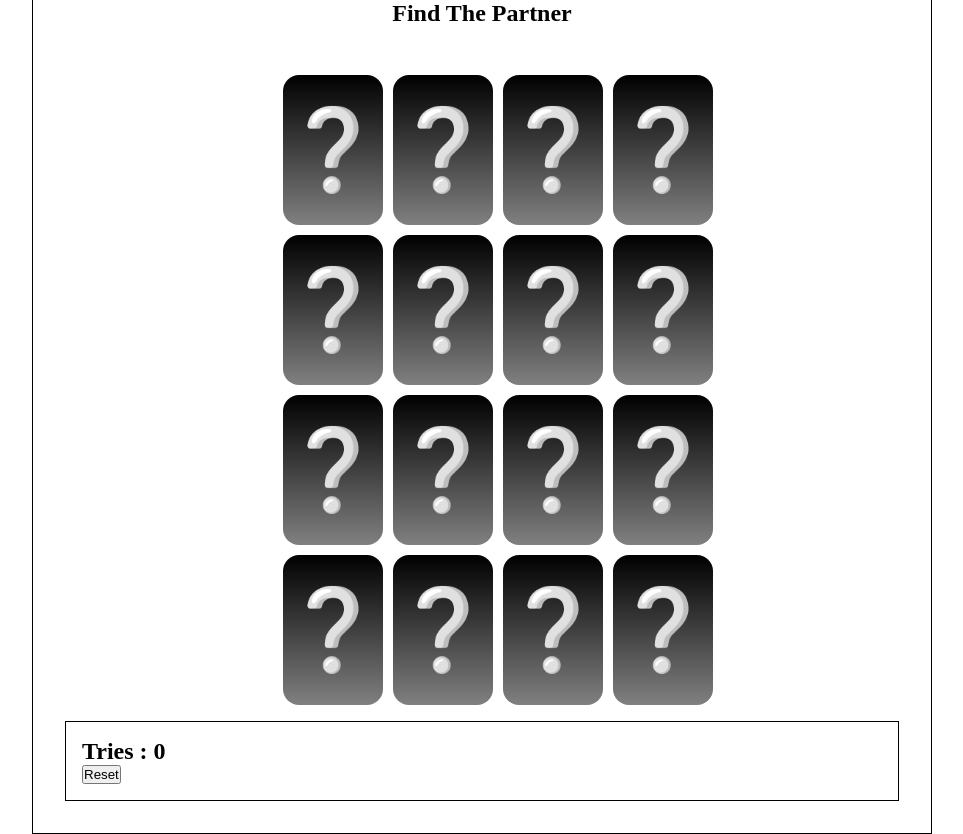
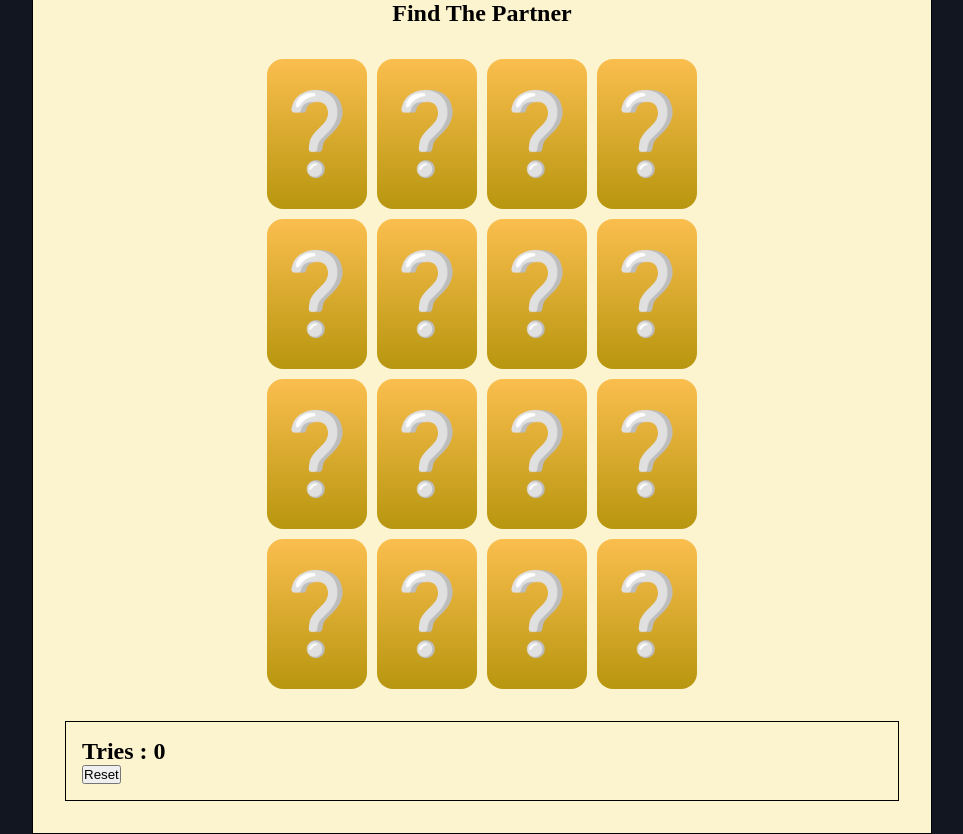
Before and after one commit to KT1G/Parejas-Emojis-BL, a plain HTML site: page Primer Proyecto JS/Index.html in a window 1280 px wide. Both pictures are taken after a click on the button "Reset". Shown: the whole page, without its empty margins (158-1121 px from the left). Drawn offline with Linux system fonts and the light colour scheme.

Commit message:
colores provisionales

```diff
--- a/Primer Proyecto JS/script.js
+++ b/Primer Proyecto JS/script.js
@@ -73,5 +73,5 @@ button.addEventListener("click", () => {
     for (const card of cards) {
         card.className = "card";
     }
-    setTimeout(() => {barajar();}, 4000);
+    setTimeout(() => {barajar();}, 2000);
 });
--- a/Primer Proyecto JS/style.css
+++ b/Primer Proyecto JS/style.css
@@ -4,7 +4,10 @@
     box-sizing: border-box;
 }
 
+.root{
 
+
+}
 
 
 body{
@@ -14,6 +17,8 @@ body{
     display: flex;
     justify-content: center;
     align-items: center;
+
+    background-color:#111620;
 }
 
 main{
@@ -32,20 +37,26 @@ main{
     text-align: center;
     padding: 2rem;
     gap: 2rem;
-    border: 1px solid black
+    border: 1px solid black;
+
+    background-color: #FCF3CF;
 
 
 }
 
 .game{
-
     display: grid;
     gap: 10px;
+    align-items: center;
+    justify-items: center;
     grid-template-columns: repeat(4, 100px);
     grid-template-rows: repeat(4, 150px);
 
 }
 
+
+
+/* CARDS */
 
 .card {
     list-style: none;
@@ -68,7 +79,7 @@ main{
     position: absolute;
     height: 100%;
     width: 100%;
-    background: linear-gradient(black, gray);
+    background: linear-gradient(rgb(250, 190, 78), rgb(184, 150, 15));
     display: grid;
     place-content: center;
     font-size: 5rem;
```
